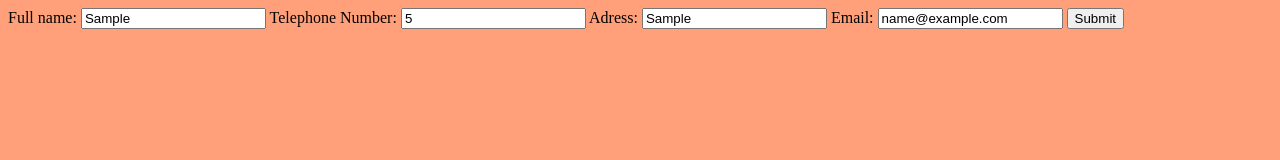
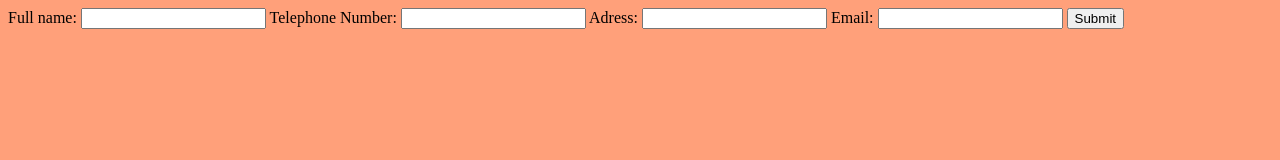
Before and after one commit to Isacchr/Uppgift220920, a plain HTML site: page public/index.html in a window 1280 px wide. Both pictures are taken after typing "Sample", "5", "Sample", "name@example.com" into the empty fields and a click on the button "Submit". Drawn offline with Linux system fonts and the light colour scheme.

Commit message:
inputs gets cleared when you submit aka added feedback to submit

```diff
--- a/public/app.js
+++ b/public/app.js
@@ -20,4 +20,9 @@ function submitInfo() {
 
     console.log(customerInfo);
 
-}
+    document.getElementById('customerName').value = '';
+    document.getElementById('customerTelephoneNr').value = '';
+    document.getElementById('customerAdress').value = '';
+    document.getElementById('customerEmail').value = '';
+
+    }
```
Also changed, not shown: public/index.html (line endings or trailing spaces).
